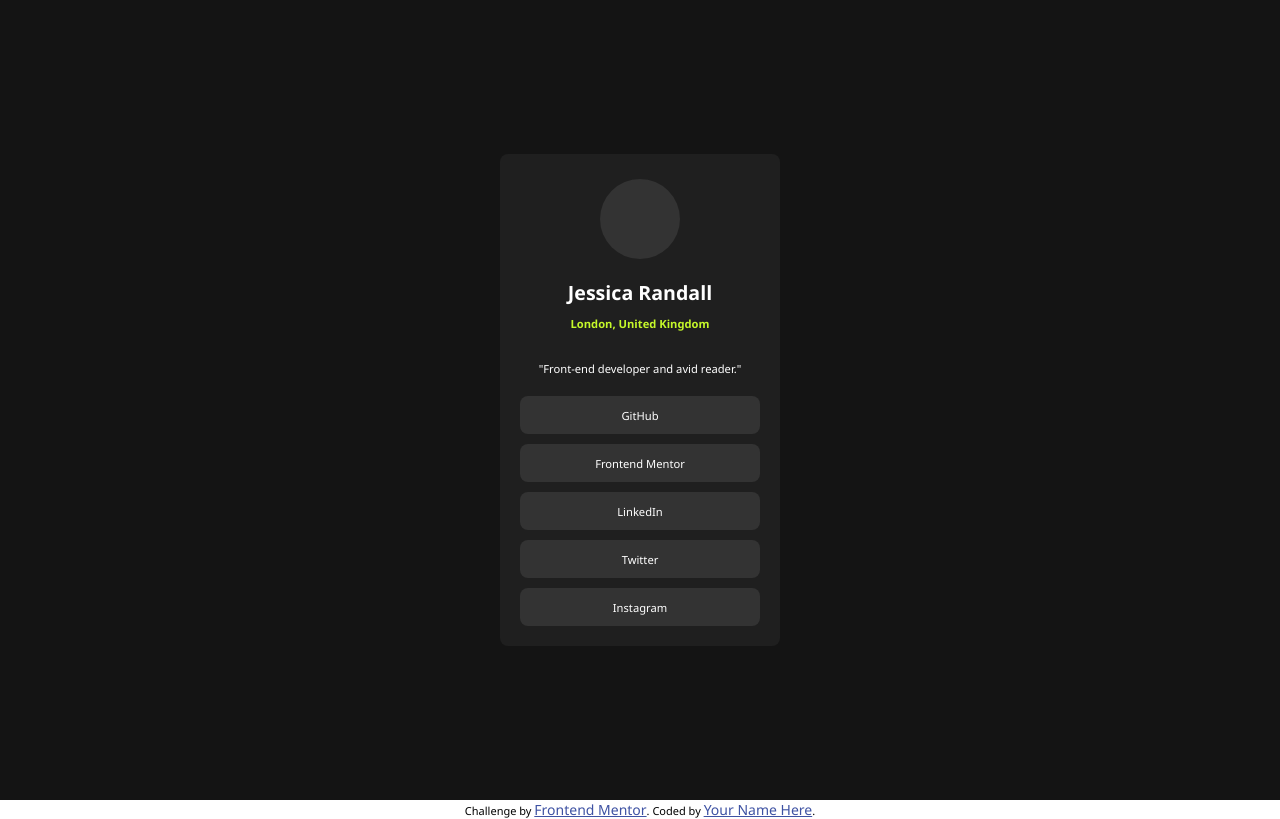
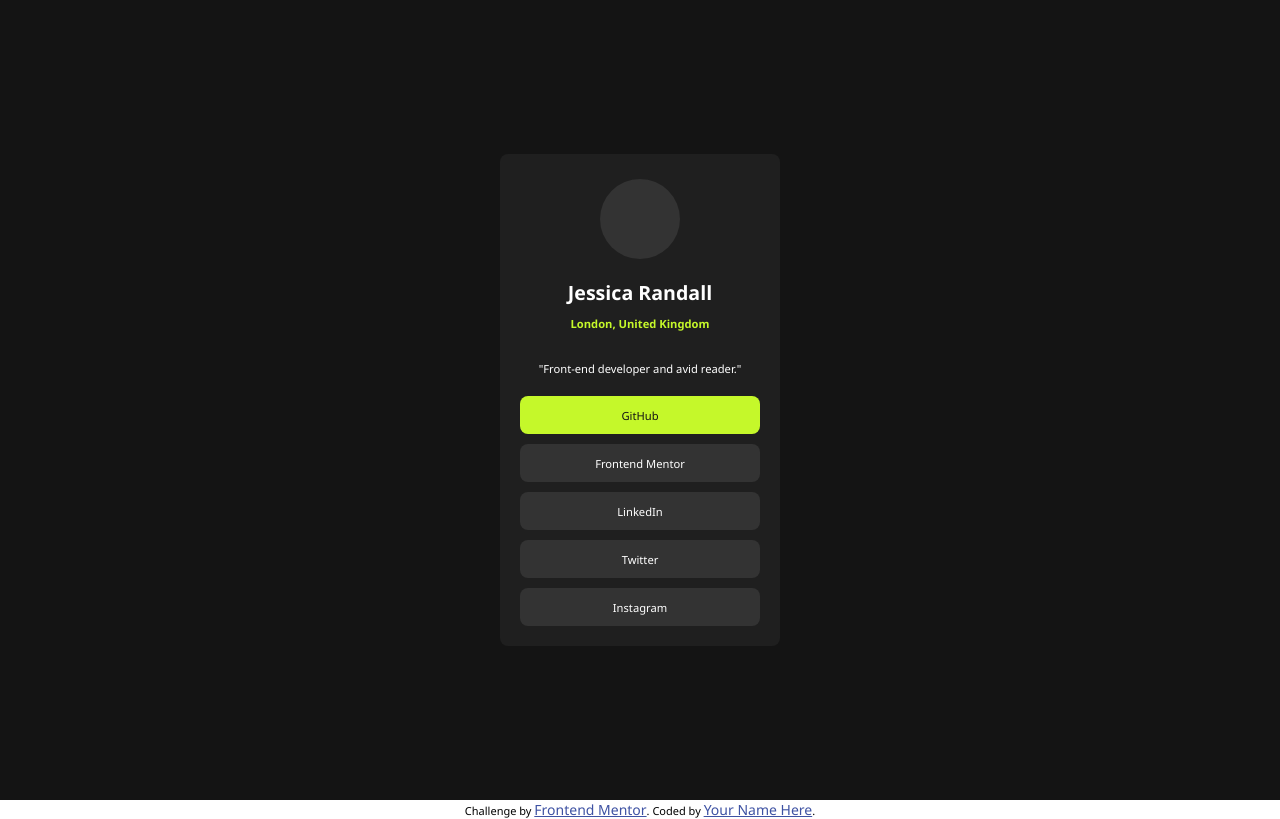
Before and after one commit to Hasitha-Welikannage/Social_Links_Profile_Main, a plain HTML site: page index.html in a window 1280 px wide. In both pictures the pointer is over the button "GitHub". Drawn offline with Linux system fonts and the light colour scheme.

Commit message:
added the button hover effect

```diff
--- a/style.css
+++ b/style.css
@@ -86,6 +86,12 @@ main {
   cursor: pointer;
 }
 
+.link-item:hover {
+  background-color: var(--green);
+  color: var(--dark-gray);
+  transition: background-color 0.3s ease;
+}
+
 .attribution {
   font-size: 11px;
   text-align: center;
```
